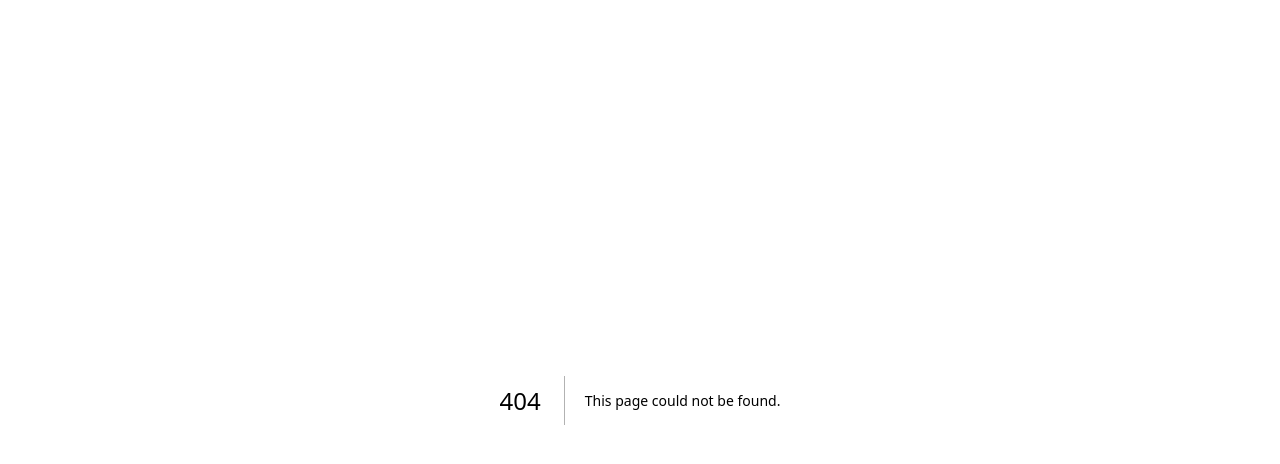
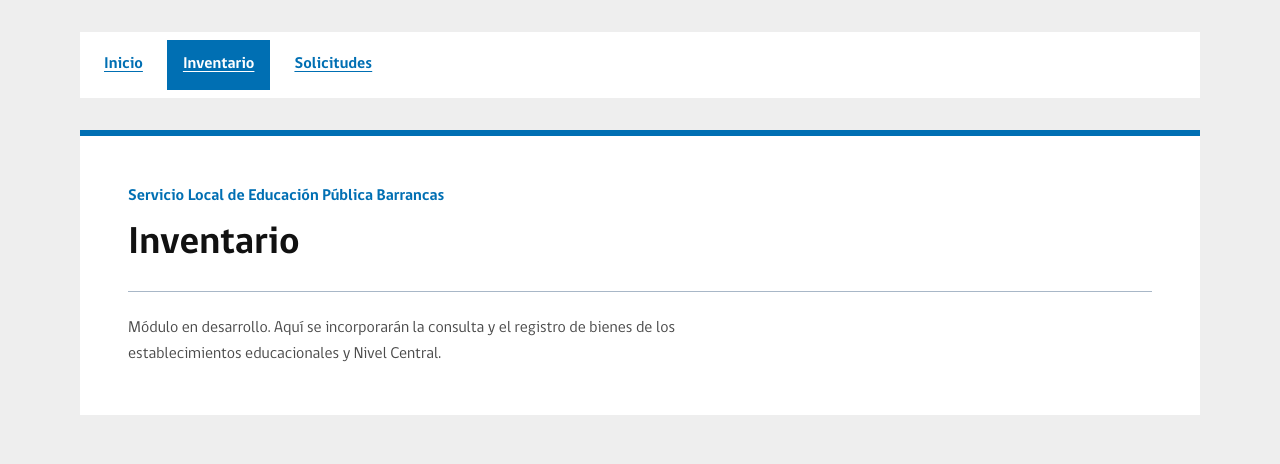
Before and after one commit to FSilva-SLEPB/inventario-barrancas, a Next.js app in the folder web/: page /inventario in a window 1280 px wide. Before the commit this address had no page. Shown: the top 464 px of the page. Built offline with nearby package versions, Linux system fonts and the light colour scheme.

Commit message:
Agregar navegación principal y páginas de Inventario y Solicitudes

```diff
--- a/web/src/app/globals.css
+++ b/web/src/app/globals.css
@@ -52,3 +52,42 @@ main > p {
   margin: 0;
   color: var(--color-parrafo);
 }
+
+.navegacion-principal {
+  width: min(70rem, calc(100% - 2rem));
+  margin: 2rem auto 0;
+  padding: 0.5rem;
+  background: #ffffff;
+}
+
+.navegacion-principal ul {
+  display: flex;
+  flex-wrap: wrap;
+  gap: 0.5rem;
+  margin: 0;
+  padding: 0;
+  list-style: none;
+}
+
+.navegacion-principal a {
+  display: block;
+  padding: 0.75rem 1rem;
+  color: var(--color-primario);
+  font-weight: 700;
+  text-decoration: underline;
+  text-underline-offset: 0.2em;
+}
+
+.navegacion-principal a:hover {
+  background: var(--color-fondo);
+}
+
+.navegacion-principal a[aria-current="page"] {
+  background: var(--color-primario);
+  color: #ffffff;
+}
+
+.navegacion-principal a:focus-visible {
+  outline: 3px solid var(--color-texto);
+  outline-offset: 3px;
+}
--- /dev/null
+++ b/web/src/app/inventario/page.tsx
@@ -0,0 +1,21 @@
+import type { Metadata } from "next";
+
+export const metadata: Metadata = {
+  title: "Inventario | SLEP Barrancas",
+};
+
+export default function InventarioPage() {
+  return (
+    <main>
+      <header>
+        <p>Servicio Local de Educación Pública Barrancas</p>
+        <h1>Inventario</h1>
+      </header>
+
+      <p>
+        Módulo en desarrollo. Aquí se incorporarán la consulta y el registro
+        de bienes de los establecimientos educacionales y Nivel Central.
+      </p>
+    </main>
+  );
+}
--- a/web/src/app/layout.tsx
+++ b/web/src/app/layout.tsx
@@ -1,5 +1,6 @@
 import type { Metadata } from "next";
 import localFont from "next/font/local";
+import Navegacion from "../components/navegacion";
 import "./globals.css";
 
 const gobCl = localFont({
@@ -27,7 +28,10 @@ export const metadata: Metadata = {
 export default function RootLayout({ children }: LayoutProps<"/">) {
   return (
     <html lang="es-CL" className={gobCl.className}>
-      <body>{children}</body>
+      <body>
+        <Navegacion />
+        {children}
+      </body>
     </html>
   );
 }
--- /dev/null
+++ b/web/src/components/navegacion.tsx
@@ -0,0 +1,31 @@
+"use client";
+
+import Link from "next/link";
+import { usePathname } from "next/navigation";
+
+const enlaces = [
+  { href: "/", texto: "Inicio" },
+  { href: "/inventario", texto: "Inventario" },
+  { href: "/solicitudes", texto: "Solicitudes" },
+];
+
+export default function Navegacion() {
+  const rutaActual = usePathname();
+
+  return (
+    <nav className="navegacion-principal" aria-label="Principal">
+      <ul>
+        {enlaces.map((enlace) => (
+          <li key={enlace.href}>
+            <Link
+              href={enlace.href}
+              aria-current={rutaActual === enlace.href ? "page" : undefined}
+            >
+              {enlace.texto}
+            </Link>
+          </li>
+        ))}
+      </ul>
+    </nav>
+  );
+}
```
Also changed, not shown: web/src/app/solicitudes/page.tsx (added, +21 -0 lines).
